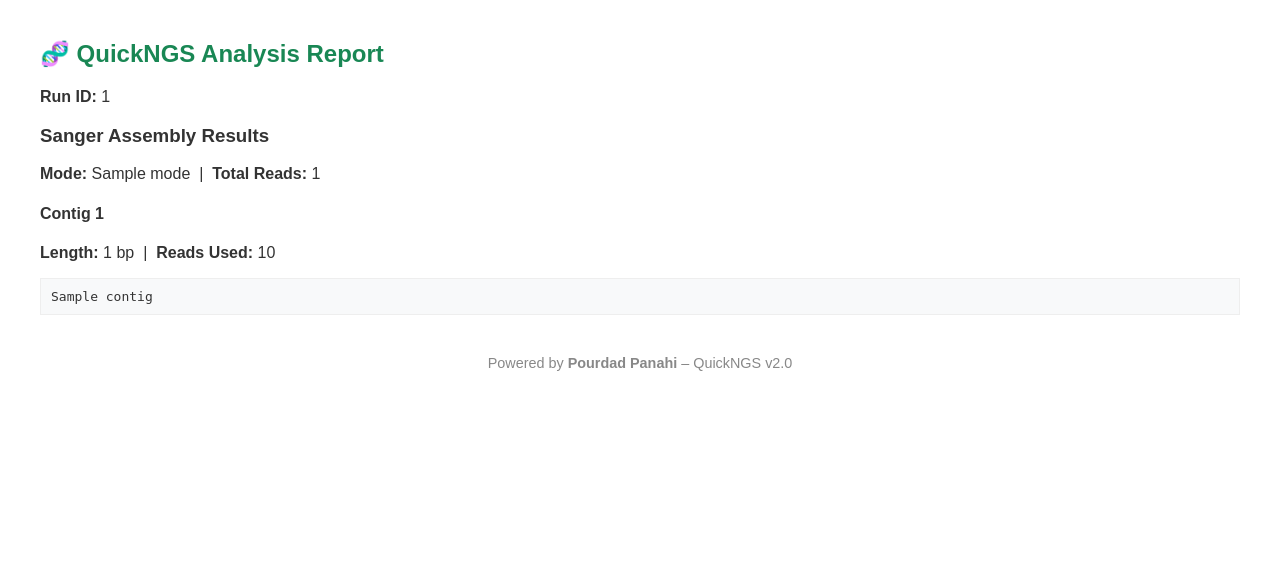
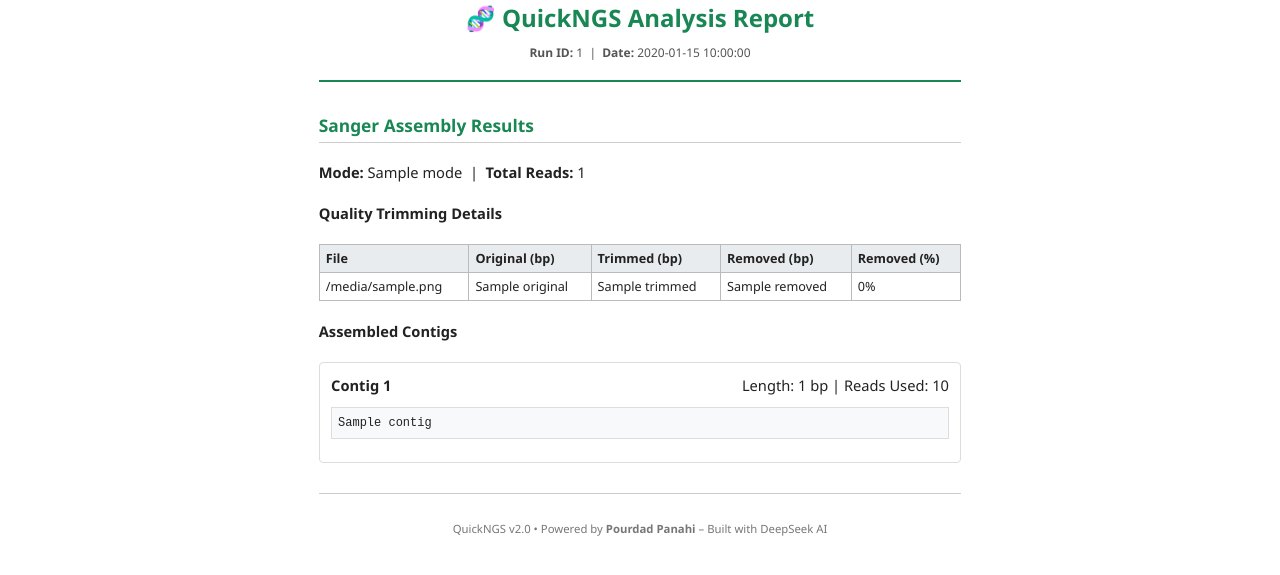
Before and after one commit to pourdadp/primer-tools, a Flask app: template quickngs/templates/report_pdf.html in a window 1280 px wide. Shown: the top 575 px of the page. Run offline with Flask 3, Linux system fonts and the light colour scheme; the template is opened without the code that fills it: most values are stand-ins (such as "Sample title", 1, 10 or a date in 2020); parts of the project's set-up code (start-up, migrations or seed data) failed here and were passed over.

Commit message:
Update report_pdf.html

```diff
--- a/quickngs/templates/report_pdf.html
+++ b/quickngs/templates/report_pdf.html
@@ -5,28 +5,143 @@
     <meta charset="UTF-8">
     <title>QuickNGS Report - {{ run_id }}</title>
     <style>
-        body { font-family: Arial, sans-serif; margin: 40px; color: #333; }
-        h2 { color: #198754; }
-        table { width: 100%; border-collapse: collapse; margin: 20px 0; }
-        th, td { border: 1px solid #ccc; padding: 8px; text-align: left; }
-        th { background: #f5f5f5; }
-        .footer { text-align: center; margin-top: 40px; font-size: 0.9em; color: #888; }
-        .badge { display: inline-block; padding: 2px 6px; border-radius: 4px; color: white; font-size: 0.8em; }
-        .bg-secondary { background: #6c757d; } .bg-danger { background: #dc3545; }
-        pre { background: #f8f9fa; padding: 10px; border: 1px solid #eee; white-space: pre-wrap; }
+        @page {
+            size: A4;
+            margin: 1.5cm;
+        }
+
+        body {
+            font-family: 'Segoe UI', Arial, sans-serif;
+            font-size: 11pt;
+            line-height: 1.5;
+            color: #222;
+            margin: 0;
+            padding: 0;
+            max-width: 100%;
+        }
+
+        .report-container {
+            width: 100%;
+            max-width: 17cm;
+            margin: 0 auto;
+        }
+
+        .report-header {
+            text-align: center;
+            border-bottom: 2px solid #198754;
+            padding-bottom: 0.5cm;
+            margin-bottom: 0.8cm;
+        }
+
+        .report-header h2 {
+            color: #198754;
+            margin: 0 0 0.2cm 0;
+            font-size: 18pt;
+        }
+
+        .report-header .meta {
+            font-size: 9pt;
+            color: #555;
+        }
+
+        h3 {
+            font-size: 13pt;
+            color: #198754;
+            border-bottom: 1px solid #ccc;
+            padding-bottom: 0.1cm;
+            margin-top: 0.5cm;
+        }
+
+        table {
+            width: 100%;
+            border-collapse: collapse;
+            margin: 0.3cm 0 0.5cm 0;
+            font-size: 9.5pt;
+        }
+
+        th, td {
+            border: 1px solid #bbb;
+            padding: 4px 6px;
+            text-align: left;
+            vertical-align: top;
+        }
+
+        th {
+            background-color: #e9ecef;
+            font-weight: 600;
+        }
+
+        .badge {
+            display: inline-block;
+            padding: 1px 6px;
+            border-radius: 4px;
+            color: white;
+            font-size: 8pt;
+            font-weight: bold;
+        }
+
+        .bg-secondary { background-color: #6c757d; }
+        .bg-danger { background-color: #dc3545; }
+        .bg-warning { background-color: #e5a910; color: #222; }
+
+        .sequence-block {
+            background-color: #f8f9fa;
+            border: 1px solid #ddd;
+            padding: 6px;
+            font-family: 'Courier New', monospace;
+            font-size: 9pt;
+            word-break: break-all;
+            white-space: pre-wrap;
+            max-height: 200px;
+            overflow-y: auto;
+            margin: 0.3cm 0;
+        }
+
+        .contig-card {
+            page-break-inside: avoid;
+            margin-bottom: 0.4cm;
+            border: 1px solid #ddd;
+            padding: 0.3cm;
+            border-radius: 4px;
+        }
+
+        .contig-header {
+            display: flex;
+            justify-content: space-between;
+            align-items: center;
+            margin-bottom: 0.2cm;
+        }
+
+        .report-footer {
+            margin-top: 0.8cm;
+            padding-top: 0.4cm;
+            border-top: 1px solid #ccc;
+            text-align: center;
+            font-size: 8.5pt;
+            color: #777;
+        }
     </style>
 </head>
 <body>
+    <div class="report-container">
+
+        <div class="report-header">
             <h2>🧬 QuickNGS Analysis Report</h2>
-    <p><strong>Run ID:</strong> {{ run_id }}</p>
+            <div class="meta">
+                <strong>Run ID:</strong> {{ run_id }} &nbsp;|&nbsp;
+                <strong>Date:</strong> {{ timestamp }}
+            </div>
+        </div>
 
         {% if mode == 'ngs' %}
             <h3>NGS Pipeline Results</h3>
-        <p><strong>Sample:</strong> {{ report.sample_name }}</p>
-        <p><strong>Reference:</strong> {{ report.reference }}</p>
-        <p><strong>Average Depth:</strong> {{ report.average_depth }}x &nbsp;|&nbsp;
-           <strong>Coverage ≥20x:</strong> {{ report.coverage_20x }}%</p>
-        <p><strong>Total Variants:</strong> {{ report.total_variants }}</p>
+            <p><strong>Sample:</strong> {{ report.sample_name }} &nbsp;|&nbsp;
+               <strong>Reference:</strong> {{ report.reference }}</p>
+            <p>
+                <strong>Average Depth:</strong> {{ report.average_depth }}x &nbsp;|&nbsp;
+                <strong>Coverage ≥20x:</strong> {{ report.coverage_20x }}% &nbsp;|&nbsp;
+                <strong>Total Variants:</strong> {{ report.total_variants }}
+            </p>
 
             {% if variants %}
             <h4>Variant Table</h4>
@@ -45,19 +160,57 @@
                 {% endfor %}
                 </tbody>
             </table>
+            {% else %}
+            <p>No variants found.</p>
             {% endif %}
+
         {% else %}
             <h3>Sanger Assembly Results</h3>
-        <p><strong>Mode:</strong> {{ result.mode }} &nbsp;|&nbsp; <strong>Total Reads:</strong> {{ result.reads_count }}</p>
-        {% for ctg in result.all_contigs %}
-            <h4>Contig {{ ctg.cluster_id }}</h4>
-            <p><strong>Length:</strong> {{ ctg.length }} bp &nbsp;|&nbsp; <strong>Reads Used:</strong> {{ ctg.reads_used }}</p>
-            <pre>{{ ctg.contig }}</pre>
+            <p><strong>Mode:</strong> {{ result.mode }} &nbsp;|&nbsp;
+               <strong>Total Reads:</strong> {{ result.reads_count }}</p>
+
+            {% if result.trim_details and result.trim_details|length > 0 %}
+            <h4>Quality Trimming Details</h4>
+            <table>
+                <thead><tr><th>File</th><th>Original (bp)</th><th>Trimmed (bp)</th><th>Removed (bp)</th><th>Removed (%)</th></tr></thead>
+                <tbody>
+                {% for td in result.trim_details %}
+                    <tr>
+                        <td>{{ td.filename }}</td>
+                        <td>{{ td.original }}</td>
+                        <td>{{ td.trimmed }}</td>
+                        <td>{{ td.removed }}</td>
+                        <td>{{ ((td.removed / td.original) * 100) | round(1) if td.original > 0 else 0 }}%</td>
+                    </tr>
                 {% endfor %}
+                </tbody>
+            </table>
             {% endif %}
 
-    <div class="footer">
-        <p>Powered by <strong>Pourdad Panahi</strong> – QuickNGS v2.0</p>
+            {% if result.all_contigs %}
+                <h4>Assembled Contigs</h4>
+                {% for ctg in result.all_contigs %}
+                    {% if ctg.reads_used > 1 %}
+                    <div class="contig-card">
+                        <div class="contig-header">
+                            <strong>Contig {{ ctg.cluster_id }}</strong>
+                            <span>
+                                Length: {{ ctg.length }} bp | Reads Used: {{ ctg.reads_used }}
+                                {% if ctg.merged_from %}<span class="badge bg-warning">⚡ Merged</span>{% endif %}
+                            </span>
+                        </div>
+                        <div class="sequence-block">{{ ctg.contig }}</div>
+                    </div>
+                    {% endif %}
+                {% endfor %}
+            {% else %}
+                <p>No contigs assembled.</p>
+            {% endif %}
+        {% endif %}
+
+        <div class="report-footer">
+            <p>QuickNGS v2.0 &bull; Powered by <strong>Pourdad Panahi</strong> – Built with DeepSeek AI</p>
+        </div>
     </div>
 </body>
 </html>
```
Lines whose indentation alone changed are shown as unchanged.
